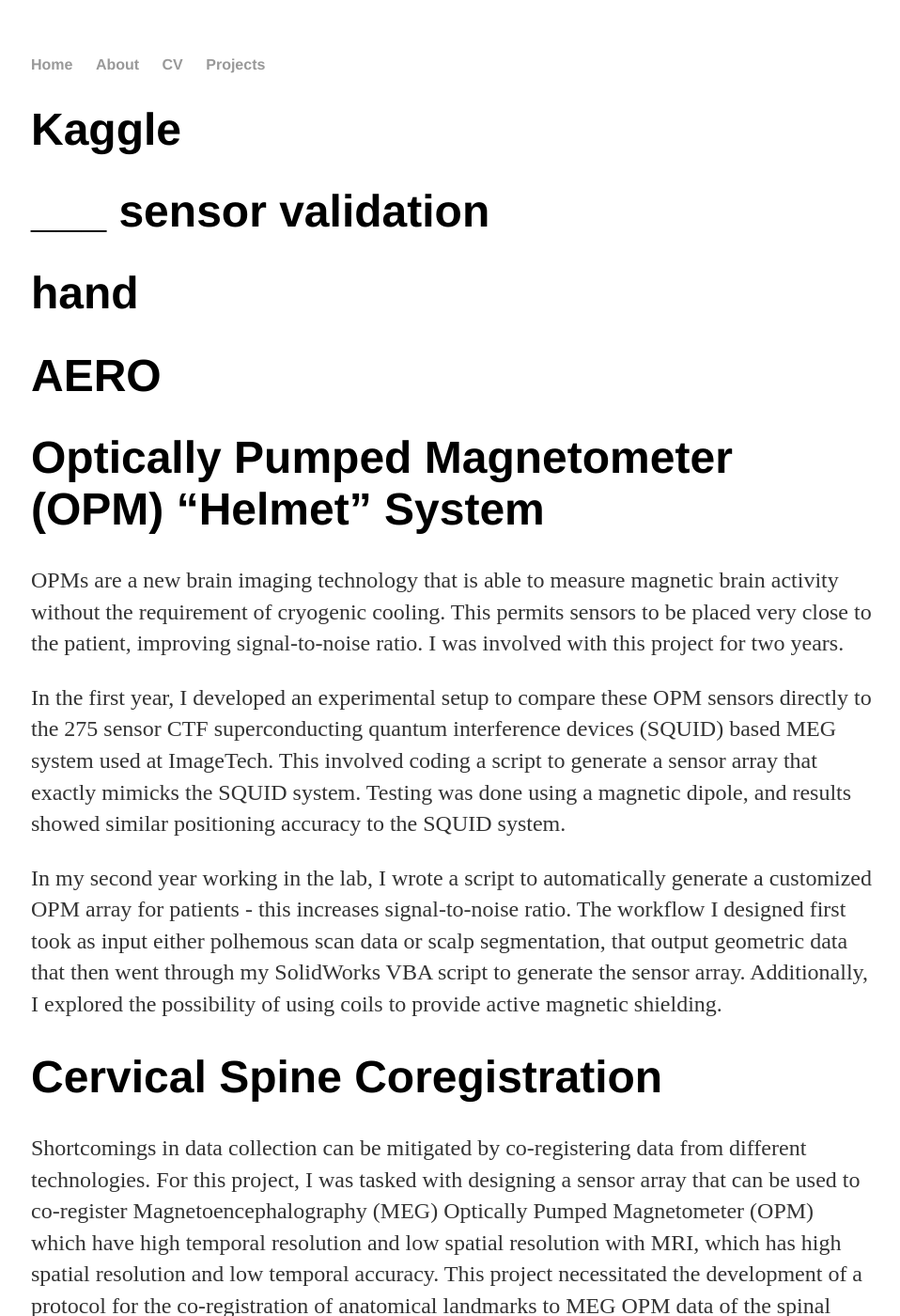
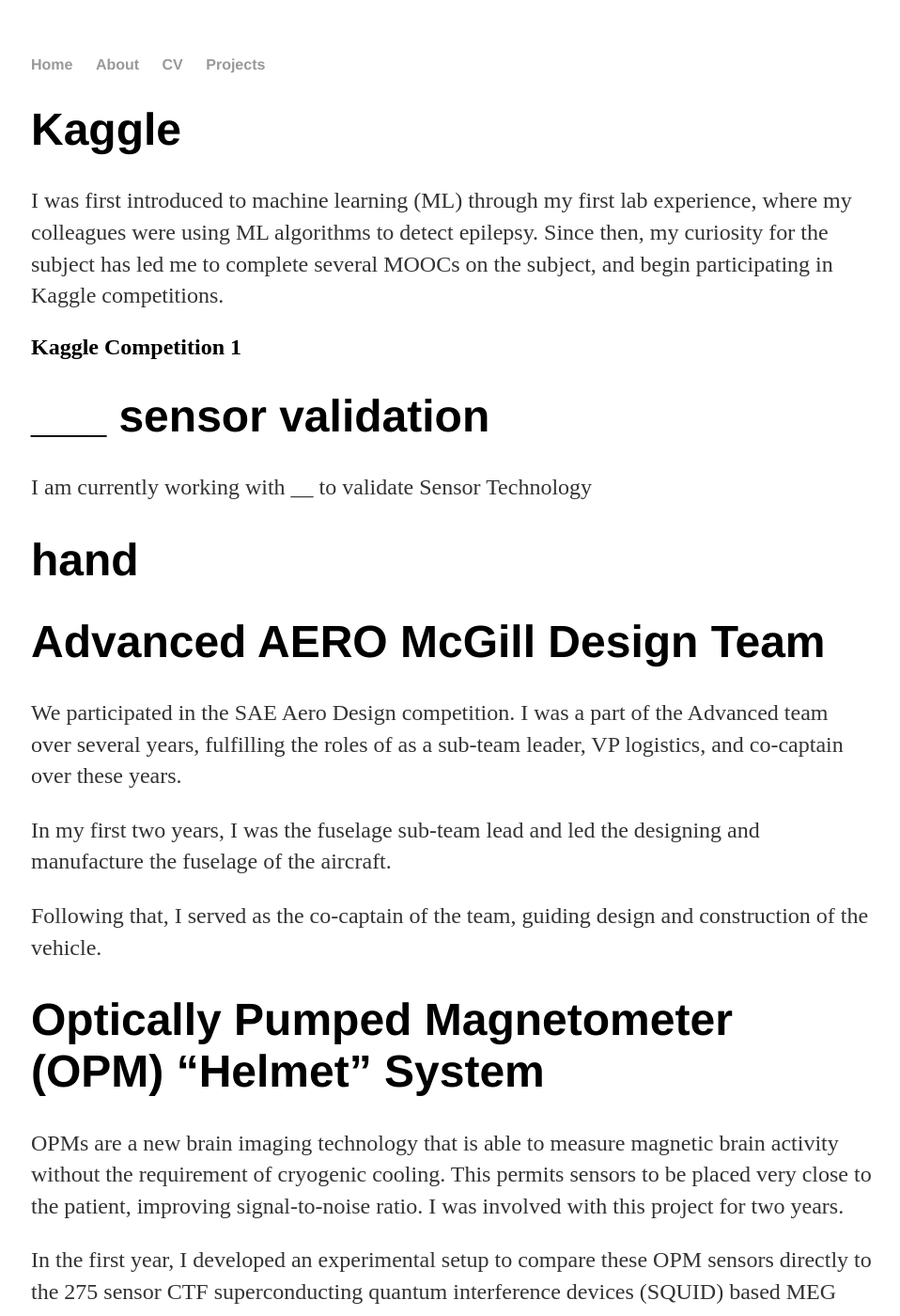
Before and after one commit to wijayad/wijayad.github.io, a Jekyll site: the page built from Projects/index.md, in a window 1280 px wide and 1400 px high. Shown: the whole window at 94% size, without its empty margins (159-1117 px from the left). Built offline with Jekyll 4.4.1, drawn with Linux system fonts in a browser that asks for light colours.

Commit message:
Update index.md

```diff
--- a/Projects/index.md
+++ b/Projects/index.md
@@ -5,11 +5,23 @@
 
 # Kaggle
 
+I was first introduced to machine learning (ML) through my first lab experience, where my colleagues were using ML algorithms to detect epilepsy. Since then, my curiosity for the subject has led me to complete several MOOCs on the subject, and begin participating in Kaggle competitions.
+
+## Kaggle Competition 1
+
 # ___ sensor validation
+
+I am currently working with __ to validate Sensor Technology
 
 # hand
 
-# AERO
+# Advanced AERO McGill Design Team
+
+We participated in the SAE Aero Design competition. I was a part of the Advanced team over several years, fulfilling the roles of as a sub-team leader, VP logistics, and co-captain over these years.
+
+In my first two years, I was the fuselage sub-team lead and led the designing and manufacture the fuselage of the aircraft.
+
+Following that, I served as the co-captain of the team, guiding design and construction of the vehicle.
 
 # Optically Pumped Magnetometer (OPM) “Helmet” System
 
```
